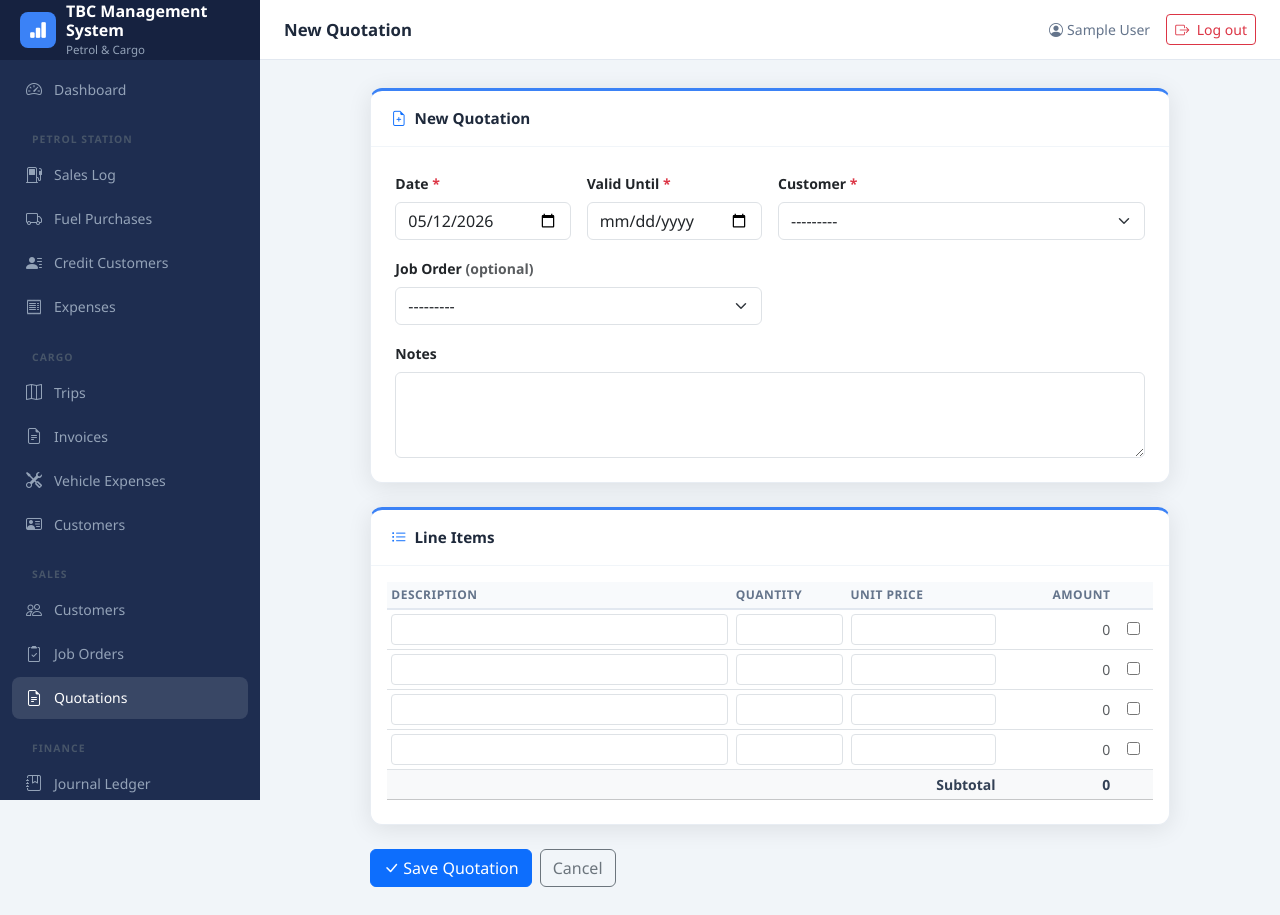
After one commit to Ferlsafer/AccountingProject, a Django app: page /sales/quotations/add/ in a window 1280 px wide. The commit adds this page. Run offline with Django 5.2, Linux system fonts and the light colour scheme; the visitor is signed in with stand-in values (Sample User, id 1); data that the repository does not hold is empty.

Commit message:
Step 8: Quotation + QuotationLine, inline formset, views, print template
- Quotation model with auto-reference (QUO-YYYY-NNNN), 5 statuses
- QuotationLine with quantity * unit_price amount property
- inlineformset_factory for line items with JS live subtotal calculation
- Status transitions: draft→sent, sent→accepted/rejected/expired
- On accepted: linked JobOrder auto-advanced to accepted
- Print template with company header, line items table, signature space
- Quotations link added to Sales sidebar

Co-Authored-By: Claude Sonnet 4.6 <noreply@anthropic.com>

```diff
--- a/sales/forms.py
+++ b/sales/forms.py
@@ -1,5 +1,6 @@
 from django import forms
-from .models import Customer, JobOrder
+from django.forms import inlineformset_factory
+from .models import Customer, JobOrder, Quotation, QuotationLine
 
 
 class CustomerForm(forms.ModelForm):
@@ -32,3 +33,37 @@ class JobOrderForm(forms.ModelForm):
             'estimated_weight_tons':  forms.NumberInput(attrs={'class': 'form-control', 'step': '0.01'}),
             'notes':                  forms.Textarea(attrs={'class': 'form-control', 'rows': 3}),
         }
+
+
+class QuotationForm(forms.ModelForm):
+    class Meta:
+        model = Quotation
+        fields = ['date', 'customer', 'job_order', 'valid_until', 'notes']
+        widgets = {
+            'date':        forms.DateInput(attrs={'class': 'form-control', 'type': 'date'}),
+            'customer':    forms.Select(attrs={'class': 'form-select'}),
+            'job_order':   forms.Select(attrs={'class': 'form-select'}),
+            'valid_until': forms.DateInput(attrs={'class': 'form-control', 'type': 'date'}),
+            'notes':       forms.Textarea(attrs={'class': 'form-control', 'rows': 3}),
+        }
+
+
+class QuotationLineForm(forms.ModelForm):
+    class Meta:
+        model = QuotationLine
+        fields = ['description', 'quantity', 'unit_price']
+        widgets = {
+            'description': forms.TextInput(attrs={'class': 'form-control form-control-sm'}),
+            'quantity':    forms.NumberInput(attrs={'class': 'form-control form-control-sm', 'step': '0.01'}),
+            'unit_price':  forms.NumberInput(attrs={'class': 'form-control form-control-sm', 'step': '0.01'}),
+        }
+
+
+QuotationLineFormSet = inlineformset_factory(
+    Quotation, QuotationLine,
+    form=QuotationLineForm,
+    extra=3,
+    can_delete=True,
+    min_num=1,
+    validate_min=True,
+)
--- a/sales/urls.py
+++ b/sales/urls.py
@@ -16,7 +16,13 @@ urlpatterns = [
     path('job-orders/<int:pk>/',             views.job_order_detail,     name='job_order_detail'),
     path('job-orders/<int:pk>/edit/',        views.job_order_edit,       name='job_order_edit'),
     path('job-orders/<int:pk>/transition/',  views.job_order_transition, name='job_order_transition'),
-    # Step 8: quotations
+    # Quotations
+    path('quotations/',                        views.quotation_list,       name='quotation_list'),
+    path('quotations/add/',                    views.quotation_create,     name='quotation_create'),
+    path('quotations/<int:pk>/',               views.quotation_detail,     name='quotation_detail'),
+    path('quotations/<int:pk>/edit/',          views.quotation_edit,       name='quotation_edit'),
+    path('quotations/<int:pk>/transition/',    views.quotation_transition, name='quotation_transition'),
+    path('quotations/<int:pk>/print/',         views.quotation_print,      name='quotation_print'),
     # Step 9: delivery notes
     # Step 10: receipts
     # Step 12: unified invoices
--- a/sales/views.py
+++ b/sales/views.py
@@ -4,8 +4,8 @@ from django.contrib import messages
 from django.contrib.auth.decorators import login_required
 from django.shortcuts import render, redirect, get_object_or_404
 
-from .models import Customer, JobOrder
-from .forms import CustomerForm, JobOrderForm
+from .models import Customer, JobOrder, Quotation
+from .forms import CustomerForm, JobOrderForm, QuotationForm, QuotationLineFormSet
 
 
 @login_required
@@ -148,3 +148,129 @@ def job_order_transition(request, pk):
     job.save()
     messages.success(request, f"Job Order {job.reference} moved to {job.get_status_display()}.")
     return redirect('sales:job_order_detail', pk=pk)
+
+
+# ── Quotations ────────────────────────────────────────────────────────────────
+
+_QUO_TRANSITIONS = {
+    'draft':    ['sent', 'rejected'],
+    'sent':     ['accepted', 'rejected', 'expired'],
+    'accepted': [],
+    'rejected': [],
+    'expired':  [],
+}
+
+
+@login_required
+def quotation_list(request):
+    today = today_date.today()
+    date_from = request.GET.get('date_from') or today.replace(day=1).isoformat()
+    date_to = request.GET.get('date_to') or today.isoformat()
+    status_filter = request.GET.get('status', '')
+    q = request.GET.get('q', '').strip()
+
+    qs = (Quotation.objects
+          .filter(date__gte=date_from, date__lte=date_to)
+          .select_related('customer', 'job_order', 'created_by'))
+    if status_filter:
+        qs = qs.filter(status=status_filter)
+    if q:
+        qs = qs.filter(customer__name__icontains=q)
+
+    return render(request, 'sales/quotation_list.html', {
+        'quotations': qs,
+        'date_from': date_from,
+        'date_to': date_to,
+        'status_filter': status_filter,
+        'q': q,
+        'status_choices': Quotation.STATUS_CHOICES,
+    })
+
+
+@login_required
+def quotation_create(request):
+    if request.method == 'POST':
+        form = QuotationForm(request.POST)
+        formset = QuotationLineFormSet(request.POST)
+        if form.is_valid() and formset.is_valid():
+            quotation = form.save(commit=False)
+            quotation.created_by = request.user
+            quotation.save()
+            formset.instance = quotation
+            formset.save()
+            messages.success(request, f"Quotation {quotation.reference} created.")
+            return redirect('sales:quotation_detail', pk=quotation.pk)
+    else:
+        form = QuotationForm(initial={'date': today_date.today()})
+        formset = QuotationLineFormSet()
+    return render(request, 'sales/quotation_form.html', {
+        'form': form, 'formset': formset, 'title': 'New Quotation',
+    })
+
+
+@login_required
+def quotation_detail(request, pk):
+    quotation = get_object_or_404(Quotation, pk=pk)
+    labels = dict(Quotation.STATUS_CHOICES)
+    allowed_next = [
+        (val, labels[val]) for val in _QUO_TRANSITIONS.get(quotation.status, [])
+    ]
+    return render(request, 'sales/quotation_detail.html', {
+        'quotation': quotation,
+        'allowed_next': allowed_next,
+    })
+
+
+@login_required
+def quotation_edit(request, pk):
+    quotation = get_object_or_404(Quotation, pk=pk)
+    if quotation.status in ('accepted', 'rejected', 'expired'):
+        messages.error(request, "This quotation can no longer be edited.")
+        return redirect('sales:quotation_detail', pk=pk)
+    if request.method == 'POST':
+        form = QuotationForm(request.POST, instance=quotation)
+        formset = QuotationLineFormSet(request.POST, instance=quotation)
+        if form.is_valid() and formset.is_valid():
+            form.save()
+            formset.save()
+            messages.success(request, f"Quotation {quotation.reference} updated.")
+            return redirect('sales:quotation_detail', pk=pk)
+    else:
+        form = QuotationForm(instance=quotation)
+        formset = QuotationLineFormSet(instance=quotation)
+    return render(request, 'sales/quotation_form.html', {
+        'form': form, 'formset': formset,
+        'title': 'Edit Quotation', 'quotation': quotation,
+    })
+
+
+@login_required
+def quotation_transition(request, pk):
+    if request.method != 'POST':
+        return redirect('sales:quotation_detail', pk=pk)
+    quotation = get_object_or_404(Quotation, pk=pk)
+    new_status = request.POST.get('status')
+    if new_status not in _QUO_TRANSITIONS.get(quotation.status, []):
+        messages.error(request, "Invalid status transition.")
+        return redirect('sales:quotation_detail', pk=pk)
+    quotation.status = new_status
+    quotation.save()
+    # If accepted and linked to a job order, advance job order to 'accepted'
+    if new_status == 'accepted' and quotation.job_order:
+        job = quotation.job_order
+        if job.status in ('draft', 'quoted'):
+            job.status = 'accepted'
+            job.save()
+    messages.success(request, f"Quotation {quotation.reference} marked as {quotation.get_status_display()}.")
+    return redirect('sales:quotation_detail', pk=pk)
+
+
+@login_required
+def quotation_print(request, pk):
+    quotation = get_object_or_404(Quotation, pk=pk)
+    from core.models import Business
+    business = Business.objects.first()
+    return render(request, 'sales/quotation_print.html', {
+        'quotation': quotation,
+        'business': business,
+    })
--- a/templates/base.html
+++ b/templates/base.html
@@ -76,6 +76,9 @@
             </a>
             <a href="{% url 'sales:job_order_list' %}" class="sidebar-link {% block nav_sales_job_orders_active %}{% endblock %}">
                 <i class="bi bi-clipboard2-check"></i> Job Orders
+            </a>
+            <a href="{% url 'sales:quotation_list' %}" class="sidebar-link {% block nav_sales_quotations_active %}{% endblock %}">
+                <i class="bi bi-file-earmark-text"></i> Quotations
             </a>
             {% endif %}
 
--- /dev/null
+++ b/templates/sales/quotation_form.html
@@ -0,0 +1,137 @@
+{% extends "base.html" %}
+
+{% block title %}{{ title }}{% endblock %}
+{% block page_title %}{{ title }}{% endblock %}
+{% block nav_sales_quotations_active %}active{% endblock %}
+
+{% block content %}
+<div class="row justify-content-center">
+    <div class="col-12 col-xl-10">
+        <form method="post">
+            {% csrf_token %}
+            {{ formset.management_form }}
+
+            <!-- Header card -->
+            <div class="content-card form-card mb-4">
+                <div class="content-card-header">
+                    <span class="content-card-title">
+                        <i class="bi bi-file-earmark-plus me-2 text-primary"></i>{{ title }}
+                    </span>
+                    {% if quotation %}<span class="text-muted small">{{ quotation.reference }}</span>{% endif %}
+                </div>
+                <div class="p-4">
+                    <div class="row g-3">
+                        <div class="col-md-3">
+                            <label for="{{ form.date.id_for_label }}" class="form-label fw-semibold small">Date <span class="text-danger">*</span></label>
+                            {{ form.date }}
+                            {% if form.date.errors %}<div class="invalid-feedback d-block">{{ form.date.errors.0 }}</div>{% endif %}
+                        </div>
+                        <div class="col-md-3">
+                            <label for="{{ form.valid_until.id_for_label }}" class="form-label fw-semibold small">Valid Until <span class="text-danger">*</span></label>
+                            {{ form.valid_until }}
+                            {% if form.valid_until.errors %}<div class="invalid-feedback d-block">{{ form.valid_until.errors.0 }}</div>{% endif %}
+                        </div>
+                        <div class="col-md-6">
+                            <label for="{{ form.customer.id_for_label }}" class="form-label fw-semibold small">Customer <span class="text-danger">*</span></label>
+                            {{ form.customer }}
+                            {% if form.customer.errors %}<div class="invalid-feedback d-block">{{ form.customer.errors.0 }}</div>{% endif %}
+                        </div>
+                        <div class="col-md-6">
+                            <label for="{{ form.job_order.id_for_label }}" class="form-label fw-semibold small">Job Order <span class="text-muted">(optional)</span></label>
+                            {{ form.job_order }}
+                        </div>
+                        <div class="col-12">
+                            <label for="{{ form.notes.id_for_label }}" class="form-label fw-semibold small">Notes</label>
+                            {{ form.notes }}
+                        </div>
+                    </div>
+                </div>
+            </div>
+
+            <!-- Line items card -->
+            <div class="content-card mb-4">
+                <div class="content-card-header">
+                    <span class="content-card-title"><i class="bi bi-list-ul me-2 text-primary"></i>Line Items</span>
+                </div>
+                <div class="p-3">
+                    <div class="table-responsive">
+                        <table class="table table-sm mb-2" id="formset-table">
+                            <thead>
+                                <tr>
+                                    <th style="width:45%">Description</th>
+                                    <th style="width:15%">Quantity</th>
+                                    <th style="width:20%">Unit Price</th>
+                                    <th style="width:15%" class="text-end">Amount</th>
+                                    <th style="width:5%"></th>
+                                </tr>
+                            </thead>
+                            <tbody>
+                            {% for line_form in formset %}
+                            <tr class="formset-row {% if line_form.instance.pk %}existing-row{% endif %}">
+                                {% for hidden in line_form.hidden_fields %}{{ hidden }}{% endfor %}
+                                <td>{{ line_form.description }}</td>
+                                <td>{{ line_form.quantity }}</td>
+                                <td>{{ line_form.unit_price }}</td>
+                                <td class="text-end align-middle line-amount text-muted">—</td>
+                                <td class="align-middle text-center">
+                                    {% if line_form.DELETE %}
+                                    <label class="text-danger" title="Delete">
+                                        {{ line_form.DELETE }}
+                                    </label>
+                                    {% endif %}
+                                </td>
+                            </tr>
+                            {% endfor %}
+                            </tbody>
+                            <tfoot>
+                                <tr class="table-light fw-semibold">
+                                    <td colspan="3" class="text-end">Subtotal</td>
+                                    <td class="text-end" id="subtotal-display">—</td>
+                                    <td></td>
+                                </tr>
+                            </tfoot>
+                        </table>
+                    </div>
+                </div>
+            </div>
+
+            <div class="d-flex gap-2">
+                <button type="submit" class="btn btn-primary">
+                    <i class="bi bi-check-lg me-1"></i>Save Quotation
+                </button>
+                {% if quotation %}
+                <a href="{% url 'sales:quotation_detail' quotation.pk %}" class="btn btn-outline-secondary">Cancel</a>
+                {% else %}
+                <a href="{% url 'sales:quotation_list' %}" class="btn btn-outline-secondary">Cancel</a>
+                {% endif %}
+            </div>
+        </form>
+    </div>
+</div>
+
+<script>
+(function () {
+    function fmt(n) {
+        return isNaN(n) ? '—' : Math.round(n).toLocaleString();
+    }
+    function recalc() {
+        var subtotal = 0;
+        document.querySelectorAll('#formset-table tbody tr').forEach(function (row) {
+            var delCb = row.querySelector('input[type=checkbox]');
+            if (delCb && delCb.checked) {
+                row.querySelector('.line-amount').textContent = '—';
+                return;
+            }
+            var qty = parseFloat(row.querySelector('[name$="-quantity"]').value) || 0;
+            var price = parseFloat(row.querySelector('[name$="-unit_price"]').value) || 0;
+            var amt = qty * price;
+            row.querySelector('.line-amount').textContent = fmt(amt);
+            subtotal += amt;
+        });
+        document.getElementById('subtotal-display').textContent = fmt(subtotal);
+    }
+    document.getElementById('formset-table').addEventListener('input', recalc);
+    recalc();
+}());
+</script>
+{% endblock %}
```
Also changed, not shown: sales/admin.py (+17 -1 lines), sales/models.py (+57 -0 lines), templates/sales/quotation_detail.html (added, +137 -0 lines), templates/sales/quotation_list.html (added, +101 -0 lines), templates/sales/quotation_print.html (added, +110 -0 lines), sales/migrations/0003_quotation_quotationline.py (added).
